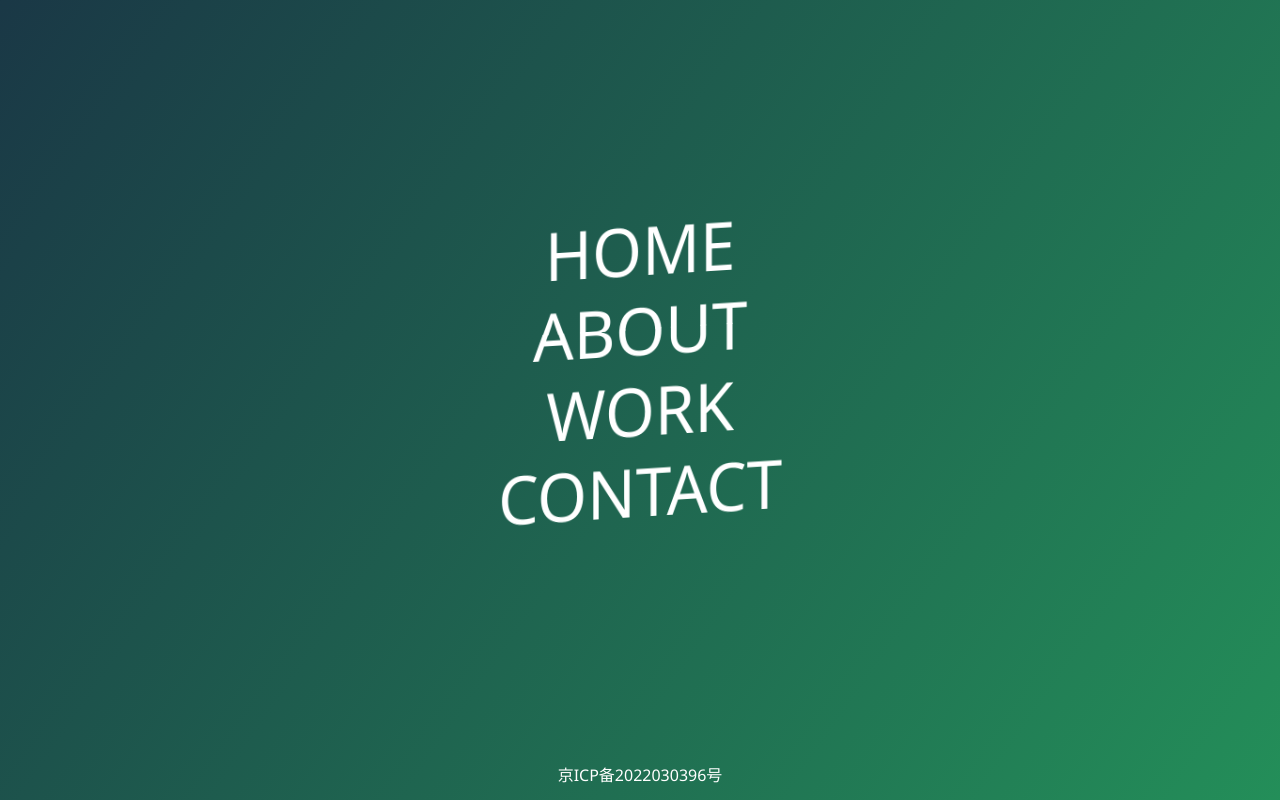
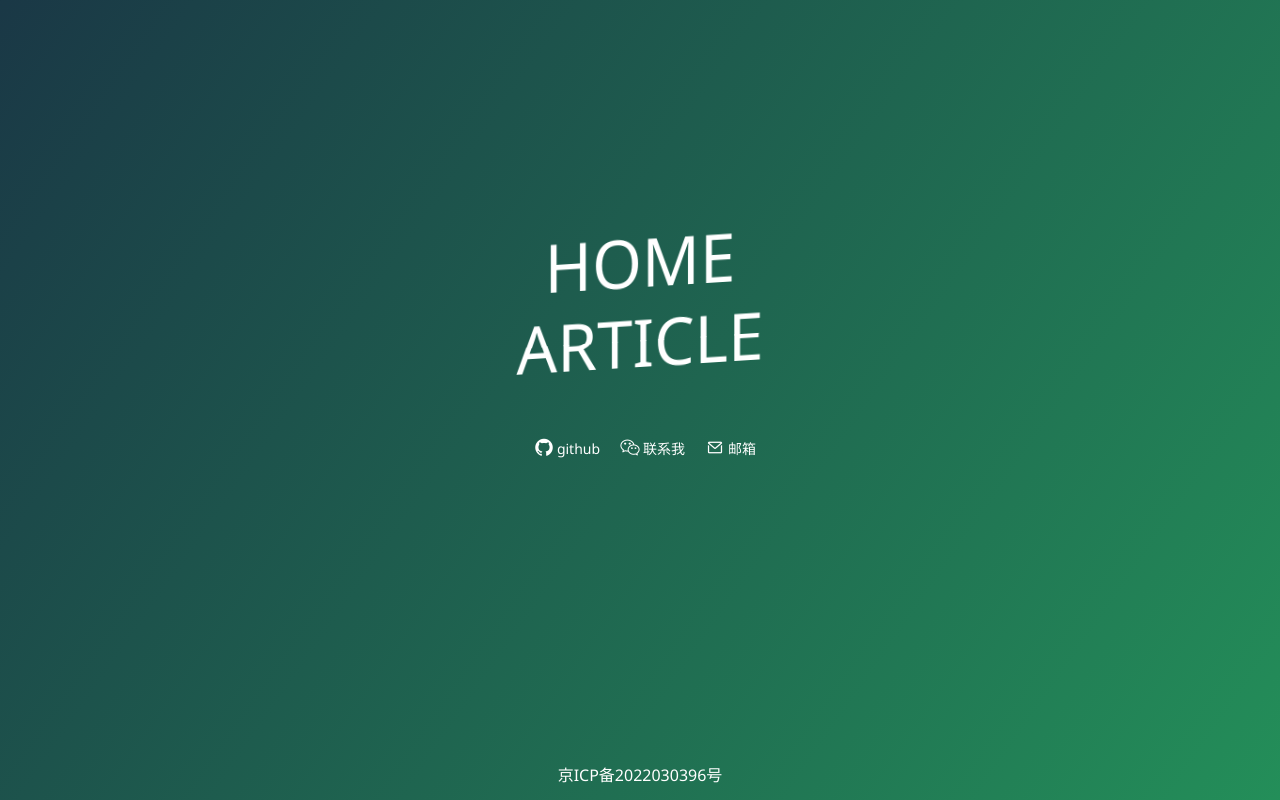
Before and after one commit to jc9135/MyBlogProject, a Nuxt app in the folder web/: page / in a window 1280 px wide. Built offline with nearby package versions, Linux system fonts and the light colour scheme.

Commit message:
✨ feat:首页完善提交

```diff
--- a/web/app.vue
+++ b/web/app.vue
@@ -2,7 +2,12 @@
   <NuxtPage />
 </template>
 <script lang="ts" setup>
+import { ID_INJECTION_KEY } from 'element-plus'
 import mousemove from '~~/utils/mousemove'
+provide(ID_INJECTION_KEY, {
+  prefix: 100,
+  current: 0
+})
 onMounted(() => {
   const ele = document.body
   mousemove(ele)
--- a/web/pages/index.vue
+++ b/web/pages/index.vue
@@ -22,26 +22,45 @@
       <div class="Menu">
         <ul class="Menu-list" data-offset="10">
           <li class="Menu-list-item" data-offset="20" onclick>
-            Home
-            <span class="Mask"><span>Home</span></span>
-            <span class="Mask"><span>Home</span></span>
+            <NuxtLink to="/list" class="nuxt-linl-a">
+              Home
+              <span class="Mask"><span>Home</span></span>
+              <span class="Mask"><span>Home</span></span>
+            </NuxtLink>
           </li>
           <li class="Menu-list-item" data-offset="16" onclick>
-            About
-            <span class="Mask"><span>About</span></span>
-            <span class="Mask"><span>About</span></span>
-          </li>
-          <li class="Menu-list-item" data-offset="12" onclick>
-            Work
-            <span class="Mask"><span>Work</span></span>
-            <span class="Mask"><span>Work</span></span>
-          </li>
-          <li class="Menu-list-item" data-offset="8" onclick>
-            Contact
-            <span class="Mask"><span>Contact</span></span>
-            <span class="Mask"><span>Contact</span></span>
+            Article
+            <span class="Mask"><span>Article</span></span>
+            <span class="Mask"><span>Article</span></span>
           </li>
         </ul>
+      </div>
+
+      <div class="icon-list-item">
+        <div class="menu-item">
+          <div class="iconfont">&#xe65e;</div>
+          <a href="https://github.com/jc9135/MyBlogProject" target="_blank">
+            <div>github</div>
+          </a>
+        </div>
+        <div class="menu-item popover">
+          <div class="iconfont">&#xe653;</div>
+          <div>联系我</div>
+          <div class="popover-content">
+            <img
+              src="../public/images/qrcode.jpeg"
+              alt=""
+              srcset=""
+              width="150"
+              height="150"
+            />
+          </div>
+        </div>
+        <div class="menu-item popover">
+          <div class="iconfont">&#xe74f;</div>
+          <div>邮箱</div>
+          <div class="popover-content">explosionzing@126.com</div>
+        </div>
       </div>
     </div>
     <a href="https://beian.miit.gov.cn" target="_blank" class="footer"
@@ -104,9 +123,6 @@ $split-color: #fff;
     margin-top: -11.25rem;
     width: 31.25rem;
     height: 18.75rem;
-    display: flex;
-    align-items: center;
-    justify-content: center;
 
     // === Menu <ul> =====
     .Menu-list {
@@ -121,10 +137,74 @@ $split-color: #fff;
     }
 
     // === Menu item =====
+    .icon-list-item {
+      display: flex;
+      justify-content: center;
+      align-items: center;
+      margin-top: 3.125rem;
+      a {
+        color: #fff !important;
+      }
+      .popover {
+        position: relative;
+        &:hover {
+          .popover-content {
+            background-color: #000;
+            box-shadow: 0 0 10px #000;
+            opacity: 1;
+            visibility: visible;
+            &::after {
+              border-top-color: #000;
+            }
+          }
+        }
+        .popover-content {
+          background-color: #333;
+          border-radius: 5px;
+          bottom: 100%;
+          color: #fff;
+          font-size: 14px;
+          left: 50%;
+          margin-bottom: 20px;
+          opacity: 0;
+          padding: 8px;
+          position: absolute;
+          transform: translate(-50%);
+          transition: opacity 0.6s;
+          visibility: hidden;
+          width: auto;
+          &::after {
+            border: 10px solid transparent;
+            bottom: 0;
+            content: '';
+            left: 50%;
+            position: absolute;
+            transform: translate(-50%, 20px);
+          }
+        }
+      }
+      .menu-item {
+        margin: 0.3125rem;
+        cursor: pointer;
+        font-size: 0.875rem;
+        display: flex;
+        align-items: center;
+        color: #fff;
+        .iconfont {
+          font-size: 1.25rem;
+          line-height: 1.125rem;
+          margin-right: 0.1875rem;
+          margin-left: 0.625rem;
+        }
+      }
+    }
     .Menu-list-item {
       position: relative;
       color: transparent;
       cursor: pointer;
+      .nuxt-linl-a {
+        color: transparent;
+      }
 
       // === Split Line =====
       &::before {
--- a/web/utils/mousemove.ts
+++ b/web/utils/mousemove.ts
@@ -46,7 +46,7 @@ const mousemove = (bodyDom) => {
   // 触发mousemove函数
   function handleMouseMove(e) {
     let pageX = e.pageX
-    let pageY = e.pageY - 20
+    let pageY = e.pageY - 40
     createBubble(pageX, pageY)
   }
 
```
Also changed, not shown: web/public/images/qrcode.jpeg (added).
